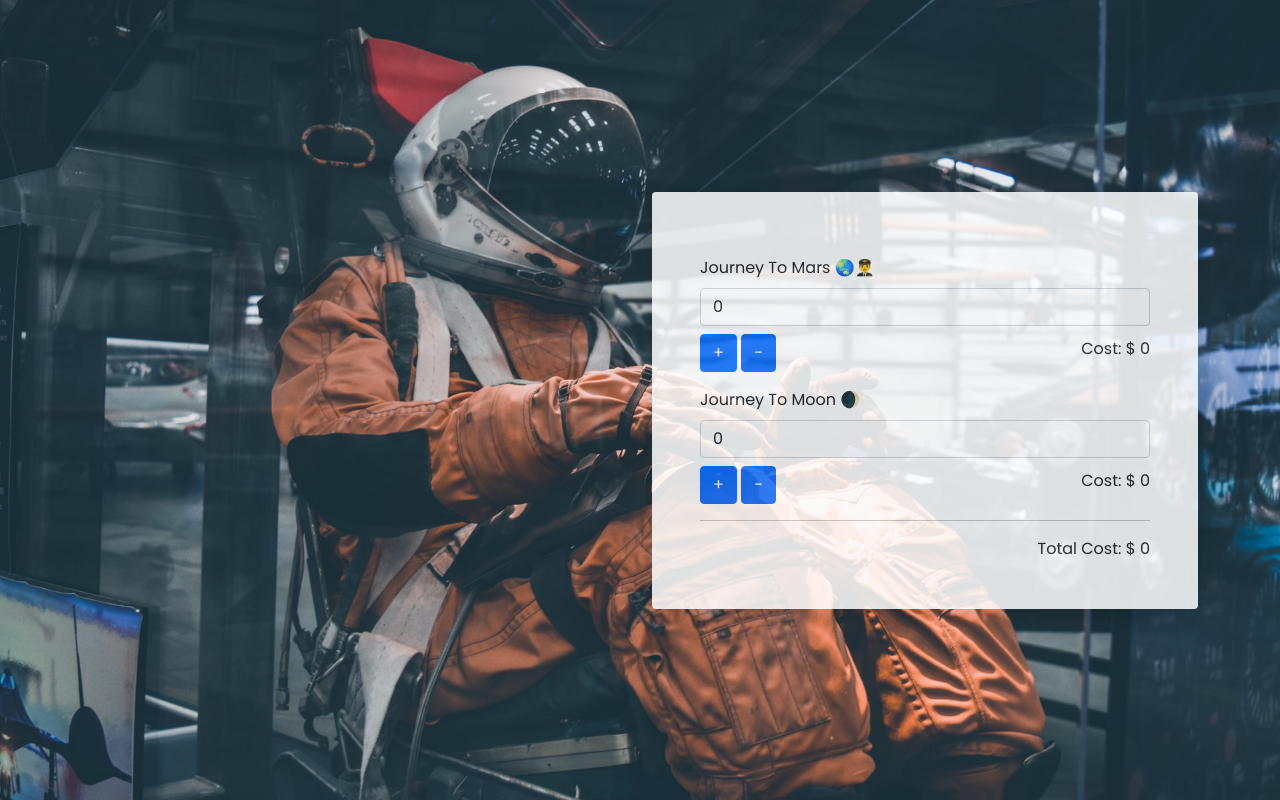
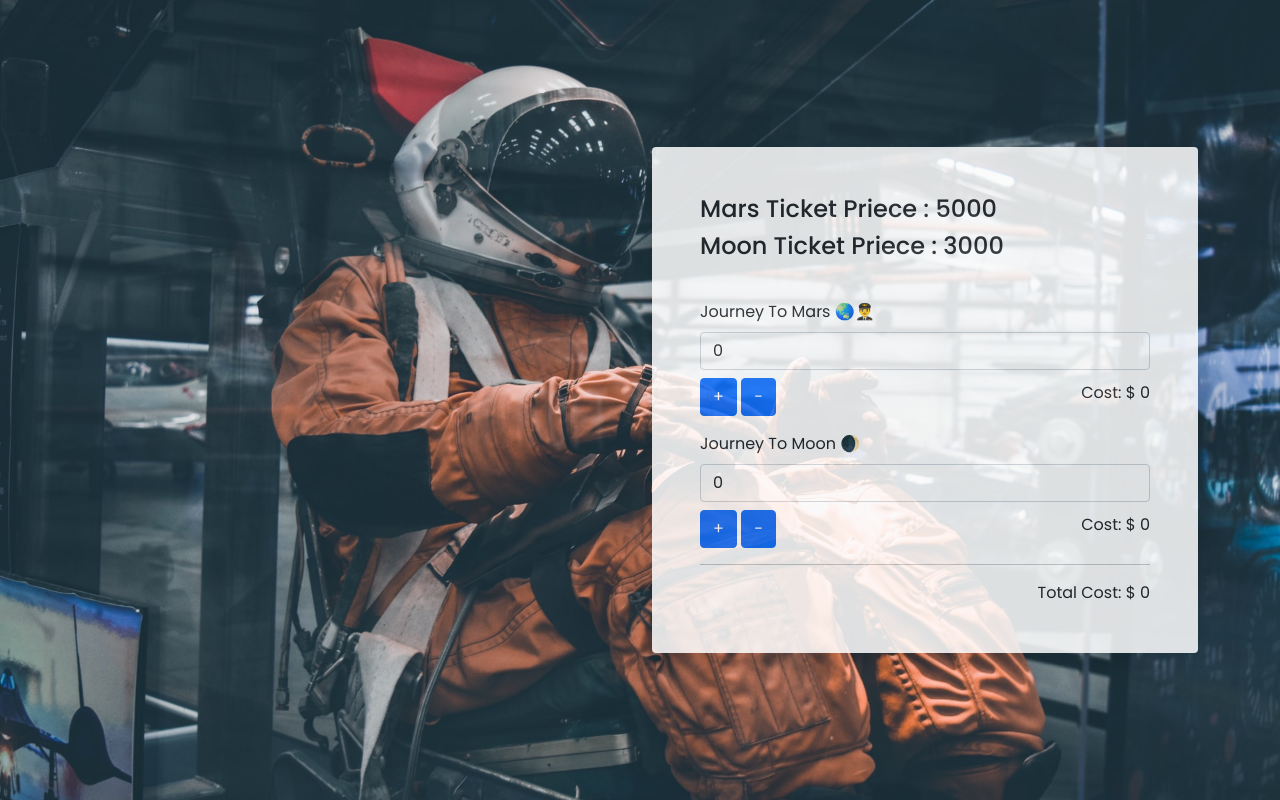
Before and after one commit to MarufMobin/spaceAmountCountCalculator, a plain HTML site: page index.html in a window 1280 px wide. Drawn offline with nearby package versions, Linux system fonts and the light colour scheme.

Commit message:
[ Ticket Price showing ]

```diff
--- a/index.html
+++ b/index.html
@@ -39,6 +39,10 @@
       <div class="row">
         <div class="col-md-6 offset-md-6">
           <div class="rounded shadow p-5 bg-white opacity-85">
+            <div class="mb-4">
+              <h4>Mars Ticket Priece : 5000</h4>
+              <h4>Moon Ticket Priece : 3000</h4>
+            </div>
             <!-- Journey To Mars -->
             <div>
               <label for="mars" class="pt-3">Journey To Mars 🌏👨‍✈️</label>
```
